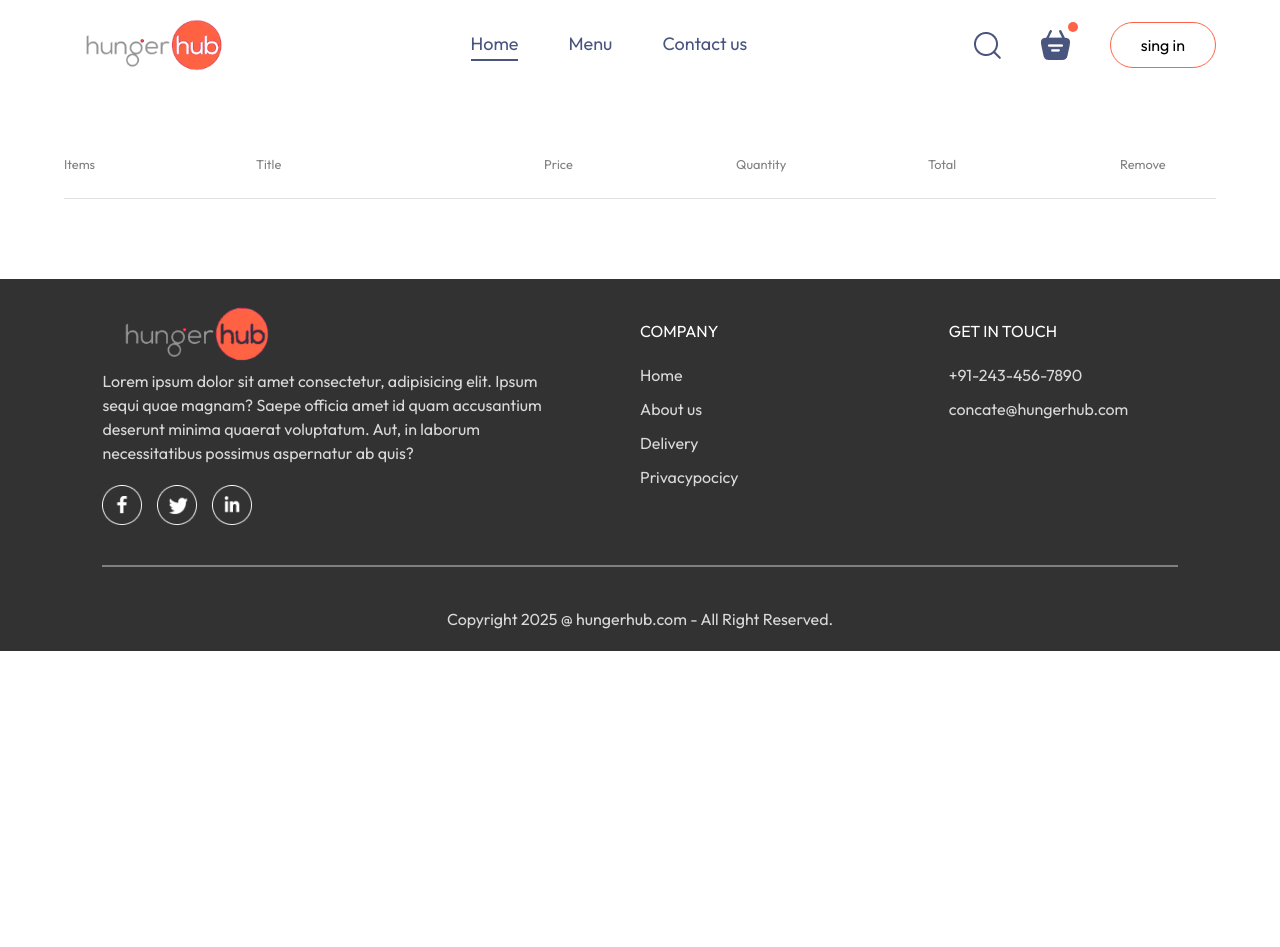
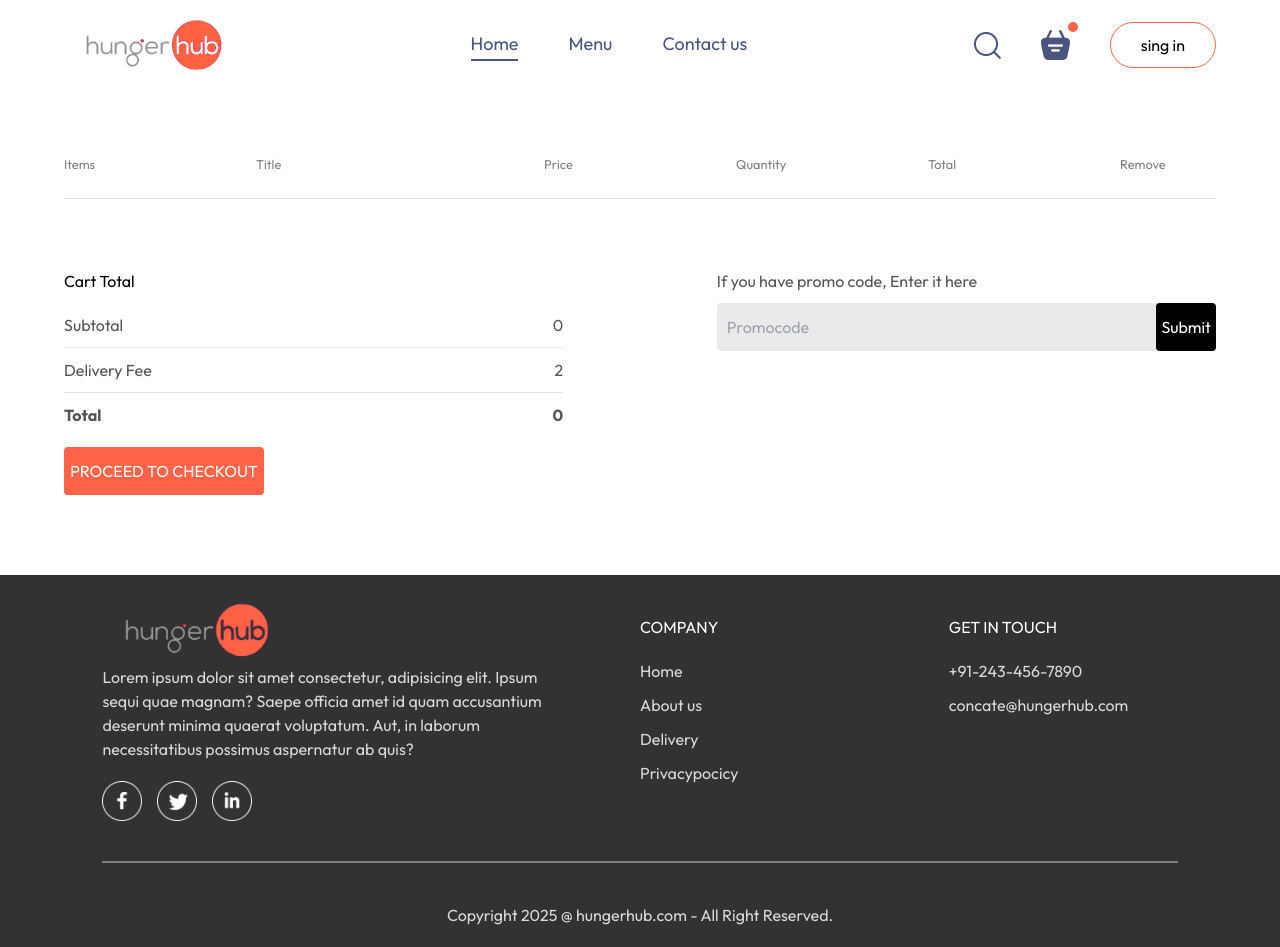
Before and after one commit to Dhartisavaliya14/food-delivery, a React (Vite) app in the folder delivery/: page /cart in a window 1280 px wide. Before the commit the page ends 800 px from the top, so only its background shows below. Built offline with nearby package versions, Linux system fonts and the light colour scheme.

Commit message:
Add to cart

```diff
--- a/delivery/src/pages/Cart/Cart.css
+++ b/delivery/src/pages/Cart/Cart.css
@@ -28,3 +28,71 @@
 .cart-items-item .cross {
     cursor: pointer;
 }
+
+/* cart total section */
+.cart-bottom {
+    margin-top: 70px;
+    display: flex;
+    justify-content: space-between;
+    gap: max(12vw, 20px);
+}
+
+.cart-total {
+    flex: 1;
+    display: flex;
+    flex-direction: column;
+    gap: 20px;
+}
+
+.cart-total-details {
+    display: flex;
+    justify-content: space-between;
+    color: #555;
+}
+
+.cart-total hr {
+    margin: 10px 0px;
+}
+
+.cart-total button {
+    border: none;
+    color: white;
+    background-color: tomato;
+    width: max(15vw, 200px);
+    padding: 12px 0px;
+    border-radius: 4px;
+    cursor: pointer;
+}
+
+.cart-promocode {
+    flex: 1;
+}
+
+.cart-promocode p {
+    color: #555;
+}
+
+.cart-promocode-input {
+    margin-top: 10px;
+    display: flex;
+    justify-content: space-between;
+    align-items: center;
+    background-color: #eaeaea;
+    border-radius: 4px;
+}
+
+.cart-promocode-input input {
+    background: transparent;
+    border: none;
+    outline: none;
+    padding-left: 10px;
+}
+
+.cart-promocode-input button {
+    width: max(10vw, 150);
+    padding: 12px 5px;
+    background-color: black;
+    border: none;
+    color: white;
+    border-radius: 4px;
+}
--- a/delivery/src/pages/Cart/Cart.jsx
+++ b/delivery/src/pages/Cart/Cart.jsx
@@ -9,6 +9,8 @@
 
     return (
         <div className='cart'>
+
+            {/* cart item title */}
             <div className="cart-items">
                 <div className='cart-items-title'>
                     <p>Items</p>
@@ -20,6 +22,8 @@
                 </div>
                 <br />
                 <hr />
+
+                {/* show food items  */}
                 {food_list.map((item, index) => {
                     if (cartItems[item._id] > 0) {
                         return (
@@ -42,6 +46,42 @@
                 })}
             </div>
 
+            {/* cart total section */}
+            <div className="cart-bottom">
+                <div className='cart-total'>
+                    <h2>Cart Total</h2>
+                    <div>
+                        <div className="cart-total-details">
+                            <p>Subtotal</p>
+                            <p>{0}</p>
+                        </div>
+                        <hr />
+                        <div className="cart-total-details">
+                            <p>Delivery Fee</p>
+                            <p>{2}</p>
+                        </div>
+                        <hr />
+                        <div className="cart-total-details">
+                            <b>Total</b>
+                            <b>{0}</b>
+                        </div>
+
+                    </div>
+                    <button>PROCEED TO CHECKOUT</button>
+                </div>
+
+
+                {/* cart promocode */}
+                <div className="cart-promocode">
+                    <div>
+                        <p>If you have promo code, Enter it here</p>
+                        <div className="cart-promocode-input">
+                            <input type="text" placeholder='Promocode' />
+                            <button>Submit</button>
+                        </div>
+                    </div>
+                </div>
+            </div>
         </div>
     )
 }
```
